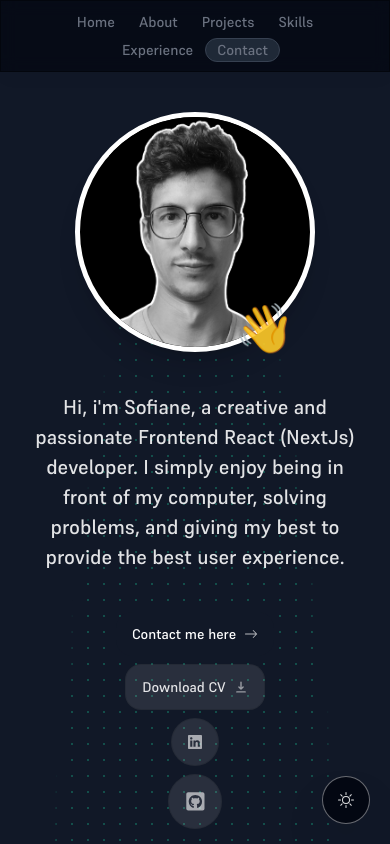
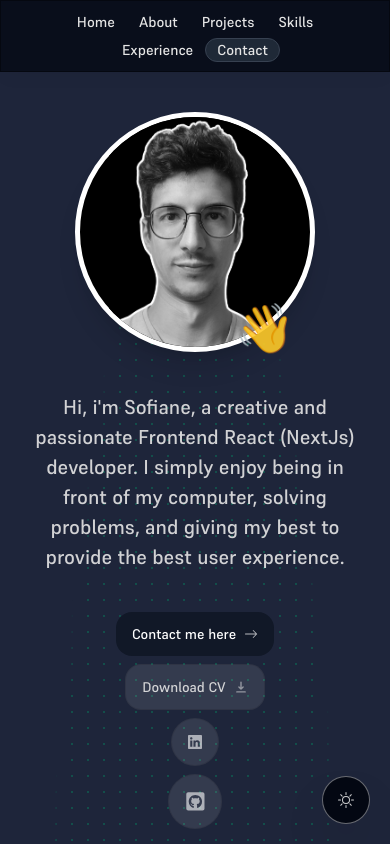
Before and after one commit to Ackarmen/portfolio, a Next.js app: page / in a window 390 px wide. Both pictures are taken after a click on the button 346 px from the left and 800 px from the top of the page. Shown: the top 844 px of the page. Built offline with nearby package versions, Linux system fonts and the light colour scheme; no server answers.

Commit message:
improve accessibility

```diff
--- a/app/layout.tsx
+++ b/app/layout.tsx
@@ -3,6 +3,8 @@ import Header from '@/components/Header';
 import ThemeSwitch from '@/components/ThemeSwitch';
 import ActiveSectionContextProvider from '@/context/ActiveSectionContextProvider';
 import ThemeContextProvider from '@/context/ThemeContextProvider';
+import { Analytics } from '@vercel/analytics/react';
+import { SpeedInsights } from '@vercel/speed-insights/next';
 import type { Metadata } from 'next';
 import localFont from 'next/font/local';
 import { Toaster } from 'react-hot-toast';
@@ -40,13 +42,15 @@ export default function RootLayout({
       lang="en"
       className={`${supreme.variable} ${bespokeStencil.variable} !scroll-smooth`}
     >
-      <body className="font-supreme bg-gray-50 text-gray-950 relative pt-28 sm:pt-32 dark:bg-gray-900 dark:text-gray-50 dark:text-opacity-90">
+      <body className="font-supreme bg-gray-50 text-gray-950 relative pt-28 sm:pt-32 dark:bg-[#1e253a] dark:text-neutral-200 dark:text-opacity-90">
         <div className="absolute w-full h-[275rem] bg-[radial-gradient(#5eead4_1px,transparent_1px)] [background-size:16px_16px] [mask-image:radial-gradient(ellipse_50%_50%_at_50%_50%,#000_97%,transparent_100%)] dark:bg-[radial-gradient(#134e4a_1px,transparent_1px)] -z-10"></div>
 
         <ThemeContextProvider>
           <ActiveSectionContextProvider>
             <Header />
             {children}
+            <SpeedInsights />
+            <Analytics />
             <Toaster position="top-right" />
             <Footer />
             <ThemeSwitch />
--- a/components/Footer.tsx
+++ b/components/Footer.tsx
@@ -2,7 +2,7 @@ export default function Footer() {
   const currentYear = new Date().getFullYear();
 
   return (
-    <footer className="mb-4 px-4 text-center text-gray-500">
+    <footer className="mb-4 px-4 text-center dark:text-neutral-200">
       <small className="mb-2 text-xs">
         {`Copyright © ${currentYear} | Portfolio - build with ❤️ by Sofiane Lyafori`}
       </small>
--- a/components/Header.tsx
+++ b/components/Header.tsx
@@ -1,10 +1,10 @@
-"use client";
+'use client';
 
-import { useActiveSectionContext } from "@/context/ActiveSectionContextProvider";
-import { links } from "@/lib/data";
-import clsx from "clsx";
-import { motion } from "framer-motion";
-import Link from "next/link";
+import { useActiveSectionContext } from '@/context/ActiveSectionContextProvider';
+import { links } from '@/lib/data';
+import clsx from 'clsx';
+import { motion } from 'framer-motion';
+import Link from 'next/link';
 
 export default function Header() {
   const { activeSection, setActiveSection, setTimeOfLastClick } =
@@ -14,8 +14,8 @@ export default function Header() {
     <header className="z-[999] relative">
       <motion.div
         className="fixed top-0 left-1/2 h-[4.5rem] w-full rounded-none border border-white border-opacity-40 bg-white bg-opacity-80 shadow-lg shadow-black/[0.03] backdrop-blur-[0.5rem] sm:top-6 sm:h-[3.25rem] sm:w-[36rem] sm:rounded-2xl dark:bg-gray-950 dark:border-black/40 dark:bg-opacity-75"
-        initial={{ y: -100, x: "-50%", opacity: 0 }}
-        animate={{ y: 0, x: "-50%", opacity: 1 }}
+        initial={{ y: -100, x: '-50%', opacity: 0 }}
+        animate={{ y: 0, x: '-50%', opacity: 1 }}
       ></motion.div>
 
       <nav className="flex fixed top-[0.15rem] left-1/2 h-12 -translate-x-1/2 py-2 sm:top-[1.7rem] sm:h-[initial] sm:py-0">
@@ -29,9 +29,9 @@ export default function Header() {
             >
               <Link
                 className={clsx(
-                  "flex w-full items-center justify-center px-3 py-3 hover:text-gray-950 transition dark:text-gray-500 dark:hover:text-gray-300",
+                  'flex w-full items-center justify-center px-3 py-3 hover:text-gray-950 transition dark:text-neutral-200 dark:hover:text-gray-400',
                   {
-                    "text-gray-950 dark:text-gray-200":
+                    'text-gray-950 dark:text-gray-200':
                       activeSection === link.name,
                   }
                 )}
@@ -48,7 +48,7 @@ export default function Header() {
                     className="bg-gray-200 rounded-xl border border-gray-300 absolute inset-0 -z-10 dark:bg-gray-800 dark:border-gray-700"
                     layoutId="activeSection"
                     transition={{
-                      type: "spring",
+                      type: 'spring',
                       stiffness: 380,
                       damping: 30,
                     }}
--- a/components/Intro.tsx
+++ b/components/Intro.tsx
@@ -97,16 +97,16 @@ export default function Intro() {
           <a
             href="https://www.linkedin.com/in/lyaforis"
             target="_blank"
-            className="bg-white p-4 text-gray-700 flex items-center gap-2 rounded-full focus:scale-[1.15] hover:scale-[1.15] hover:text-gray-950 active:scale-105 transition cursor-pointer borderBlack dark:bg-white/10 dark:text-white/60"
+            className="bg-white p-4 text-gray-700 flex items-center gap-2 rounded-full focus:scale-[1.15] hover:scale-[1.15] hover:text-gray-950 dark:hover:text-neutral-200 active:scale-105 transition cursor-pointer borderBlack dark:bg-white/10 dark:text-white/60"
           >
-            <BsLinkedin />
+            <BsLinkedin title="linkedin icon" />
           </a>
           <a
             href="https://github.com/Ackarmen"
             target="_blank"
-            className="bg-white p-4 text-gray-700 flex items-center gap-2 text-[1.3rem] rounded-full focus:scale-[1.15] hover:scale-[1.15] hover:text-gray-950 active:scale-105 transition cursor-pointer borderBlack dark:bg-white/10 dark:text-white/60"
+            className="bg-white p-4 text-gray-700 flex items-center gap-2 text-[1.3rem] rounded-full focus:scale-[1.15] hover:scale-[1.15] hover:text-gray-950 dark:hover:text-neutral-200 active:scale-105 transition cursor-pointer borderBlack dark:bg-white/10 dark:text-white/60"
           >
-            <FaGithubSquare />
+            <FaGithubSquare title="github icon" />
           </a>
         </motion.div>
       </div>
--- a/components/Project.tsx
+++ b/components/Project.tsx
@@ -32,22 +32,22 @@ export default function Project({
       style={{ scale: scaleProgress, opacity: opacityProgress }}
       className="group mb-3 sm:mb-8 last:mb-0"
     >
-      <section className="bg-gray-100 max-w-[42rem] border border-black/5 rounded-lg overflow-hidden sm:pr-8 relative sm:h-[20rem] hover:bg-gray-200 transition sm:group-even:pl-11 dark:text-white dark:bg-white/10 dark:hover:bg-white/20">
+      <section className="bg-gray-100 max-w-[42rem] border-2 border-gray-200 rounded-lg overflow-hidden sm:pr-8 relative sm:h-[20rem] hover:bg-gray-200 transition sm:group-even:pl-11 dark:text-white dark:bg-white/10 dark:hover:bg-white/20">
         <div className="pt-4 pb-5 px-5 sm:pl-10 sm:pr-2 sm:pt-10 sm:max-w-[50%] flex flex-col h-full sm:group-even:ml-[18rem]">
           <h3 className="text-2xl font-semibold">{title}</h3>
-          <p className="mt-2 mb-3 sm:mb-0 leading-relaxed text-gray-700 dark:text-white/70">
+          <p className="mt-2 mb-3 sm:mb-0 leading-relaxed text-slate-700 dark:text-white/70">
             {description}
           </p>
           <div className="flex justify-evenly items-center h-full">
             <Link
-              className="text-sm bg-gray-900 text-white px-4 py-1 rounded-xl outline-none focus:scale-110 hover:scale-105 hover:bg-gray-950 active:scale-100 transition"
+              className="text-sm bg-gray-800 text-white px-4 py-1 rounded-xl outline-none focus:scale-110 hover:scale-105 hover:bg-gray-950 active:scale-100 transition"
               href={code}
               target="_blank"
             >
               Code
             </Link>
             <Link
-              className="text-sm bg-gray-900 text-white px-4 py-1 rounded-xl outline-none focus:scale-110 hover:scale-105 hover:bg-gray-950 active:scale-100 transition"
+              className="text-sm bg-gray-800 text-white px-4 py-1 rounded-xl outline-none focus:scale-110 hover:scale-105 hover:bg-gray-950 active:scale-100 transition"
               href={url}
               target="_blank"
             >
--- a/components/ThemeSwitch.tsx
+++ b/components/ThemeSwitch.tsx
@@ -11,7 +11,11 @@ export default function ThemeSwitch() {
       className="fixed bottom-5 right-5 bg-gray-300 w-[3rem] h-[3rem] bg-opacity-80 backdrop:blur-[0.5rem] border border-white border-opacity-40 shadow-2xl rounded-full flex items-center justify-center hover:scale-[1.15] active:scale-105 transition-all dark:bg-gray-950"
       onClick={toggleTheme}
     >
-      {theme === 'light' ? <BsMoon /> : <BsSun />}
+      {theme === 'light' ? (
+        <BsMoon title="moon icon" />
+      ) : (
+        <BsSun title="sun icon" />
+      )}
     </button>
   );
 }
--- a/package.json
+++ b/package.json
@@ -11,6 +11,8 @@
   "dependencies": {
     "@react-email/components": "^0.0.12",
     "@react-email/tailwind": "^0.0.13",
+    "@vercel/analytics": "^1.2.2",
+    "@vercel/speed-insights": "^1.0.10",
     "clsx": "^2.1.0",
     "framer-motion": "^10.16.16",
     "next": "14.0.4",
```
Also changed, not shown: 1 other file (tests, documents, lock files or other folders).
